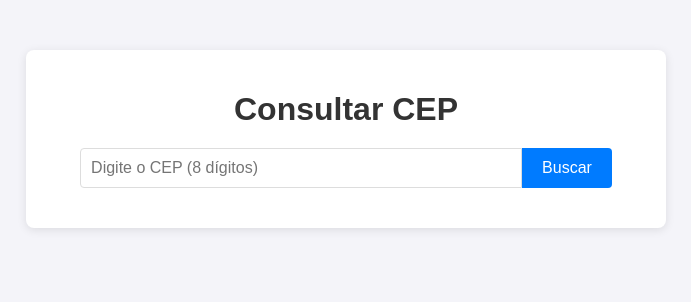
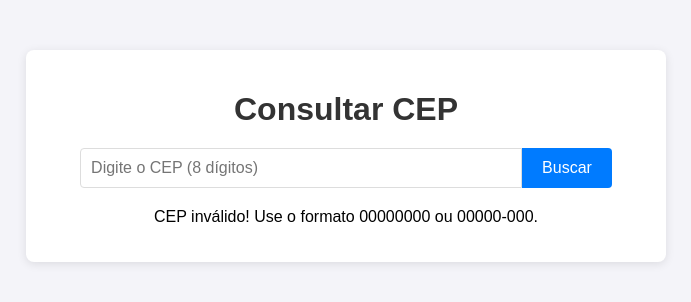
Before and after one commit to brumvictor/Consulta-Cep, a React (Create React App) app: page / in a window 1280 px wide. Both pictures are taken after a click on the button "Buscar". Shown: the top 302 px of the page, without its empty margins (294-985 px from the left). Built offline with nearby package versions, Linux system fonts and the light colour scheme.

Commit message:
Add error handling

```diff
--- a/src/App.tsx
+++ b/src/App.tsx
@@ -1,29 +1,41 @@
 import React, { useState } from "react";
 import "./App.css";
 
+interface CepData {
+  logradouro: string;
+  bairro: string;
+  localidade: string;
+  uf: string;
+}
+
 const App: React.FC = () => {
   const [cep, setCep] = useState<string>("");
-  const [resultado, setResultado] = useState<string | null>(null);
+  const [resultado, setResultado] = useState<CepData | null>(null);
+  const [erro, setErro] = useState<string>("");
 
   const consultarCEP = async () => {
     const cepFormatado = cep.replace("-", "");
     if (!/^\d{8}$/.test(cepFormatado)) {
-      alert("CEP inválido! Use o formato 00000000 ou 00000-000.");
+      setErro("CEP inválido! Use o formato 00000000 ou 00000-000.");
       return;
     }
 
     try {
       const response = await fetch(`https://viacep.com.br/ws/${cepFormatado}/json/`);
-      const data = await response.json();
-
-      if (data.erro) {
-        alert("CEP inexistente!");
-        return;
+      if (!response.ok) {
+        throw new Error("CEP não encontrado!");
       }
 
-      setResultado(`Logradouro: ${data.logradouro}, Bairro: ${data.bairro}, Cidade: ${data.localidade} - ${data.uf}`);
+      const data = await response.json();
+      if (data.erro) {
+        throw new Error("CEP inexistente!");
+      }
+
+      setResultado(data);
+      setErro("");
     } catch (error) {
-      alert("Erro ao consultar CEP.");
+      setErro((error as Error).message);
+      setResultado(null);
     }
   };
 
@@ -40,7 +52,14 @@ const App: React.FC = () => {
         />
         <button onClick={consultarCEP}>Buscar</button>
       </div>
-      {resultado && <p>{resultado}</p>}
+      {erro && <p className="error">{erro}</p>}
+      {resultado && (
+        <div className="resultado">
+          <p><strong>Logradouro:</strong> {resultado.logradouro}</p>
+          <p><strong>Bairro:</strong> {resultado.bairro}</p>
+          <p><strong>Cidade:</strong> {resultado.localidade} - {resultado.uf}</p>
+        </div>
+      )}
     </div>
   );
 };
```
